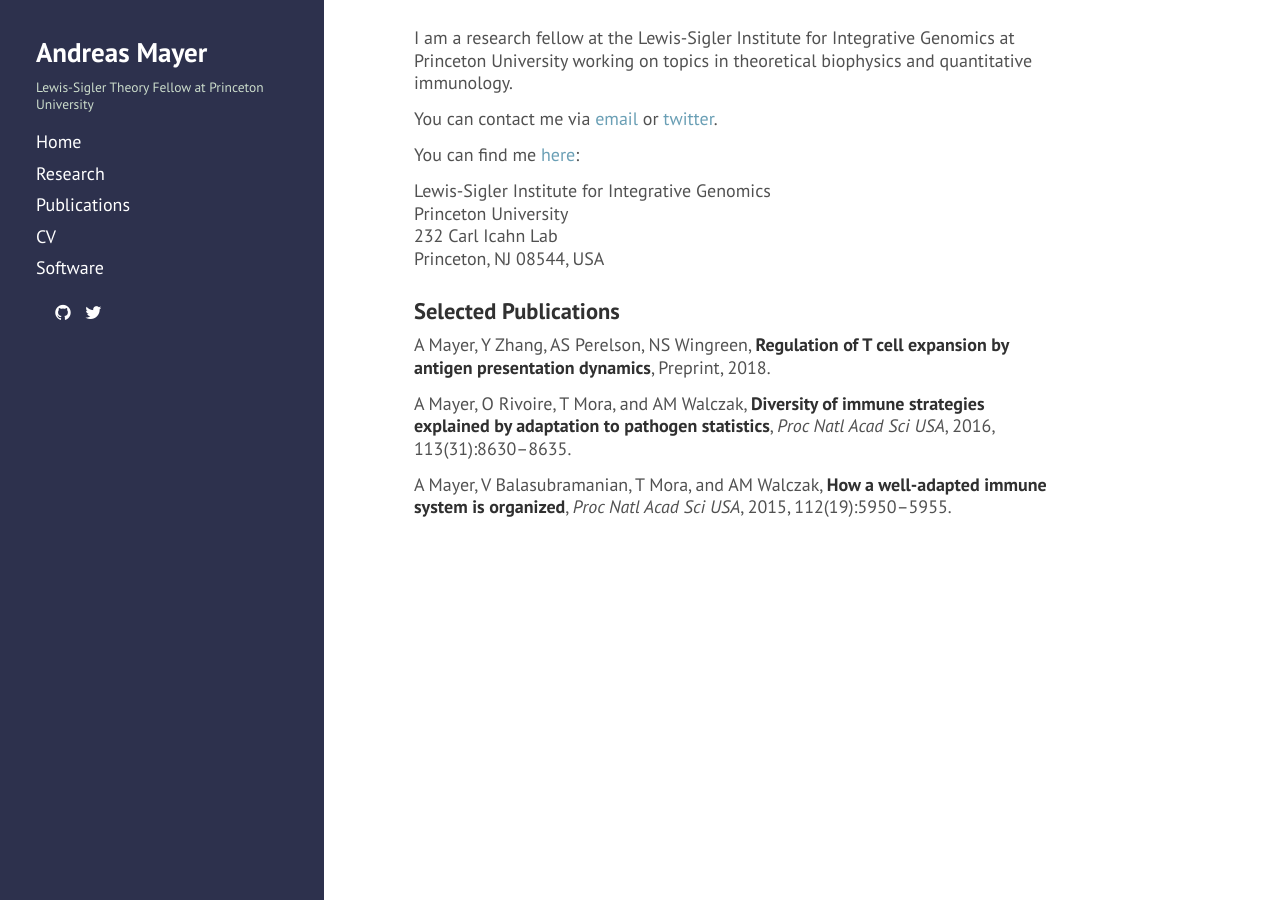
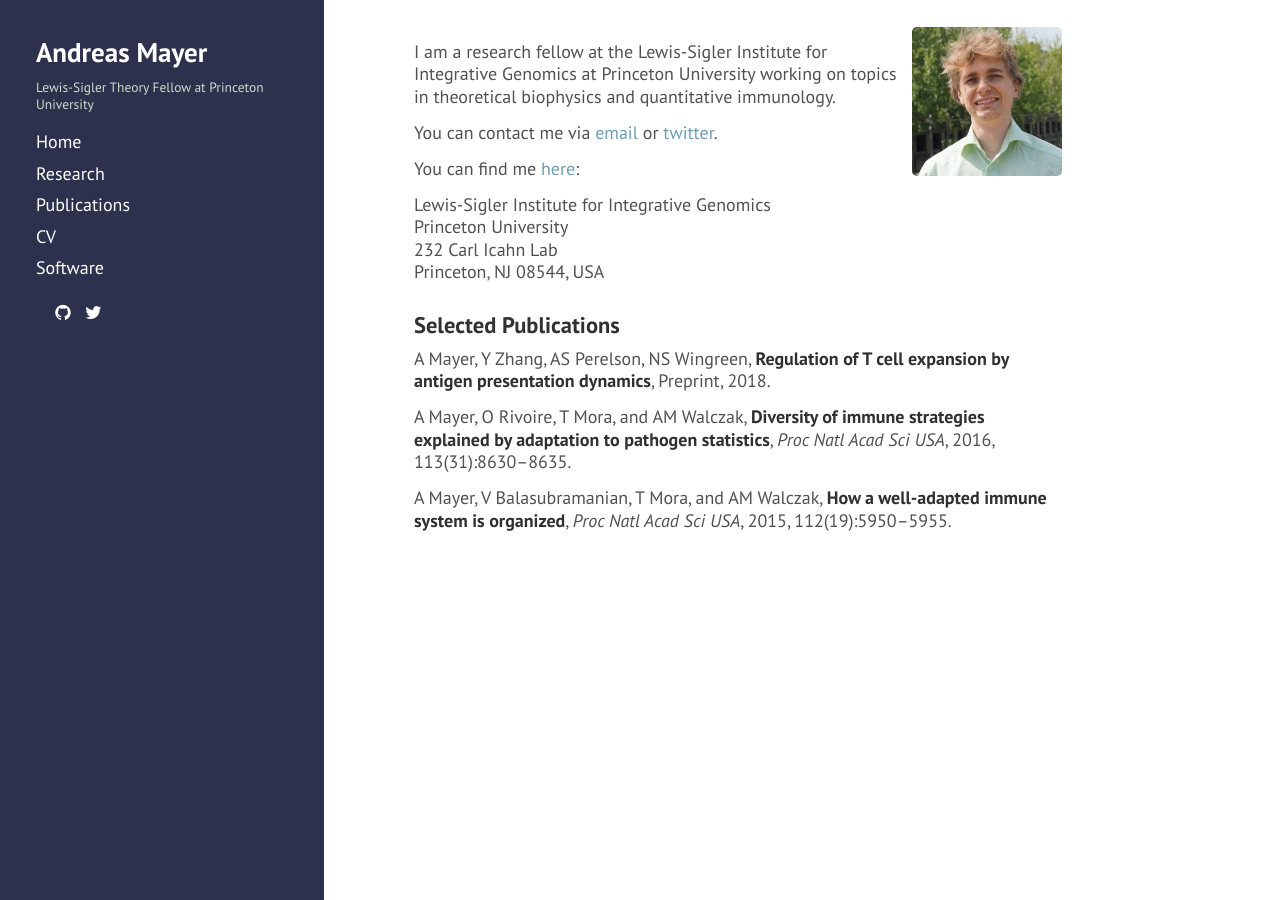
Before and after one commit to andim/andim.github.io, a Jekyll site: the page built from index.md, in a window 1280 px wide. Built offline with Jekyll 4.4.1, drawn with Linux system fonts in a browser that asks for light colours; nearby versions of some CDN libraries; a style sheet for code colours, icons or effects is not loaded.

Commit message:
added photo

```diff
--- a/index.md
+++ b/index.md
@@ -3,6 +3,8 @@ layout: default
 title: Home
 order: 1
 ---
+
+<img src="images/andreasmayer.jpg" align="right">
 
 I am a research fellow at the Lewis-Sigler Institute for Integrative Genomics at Princeton University working on topics in theoretical biophysics and quantitative immunology.
 
```
Also changed, not shown: images/andreasmayer.jpg (added).
